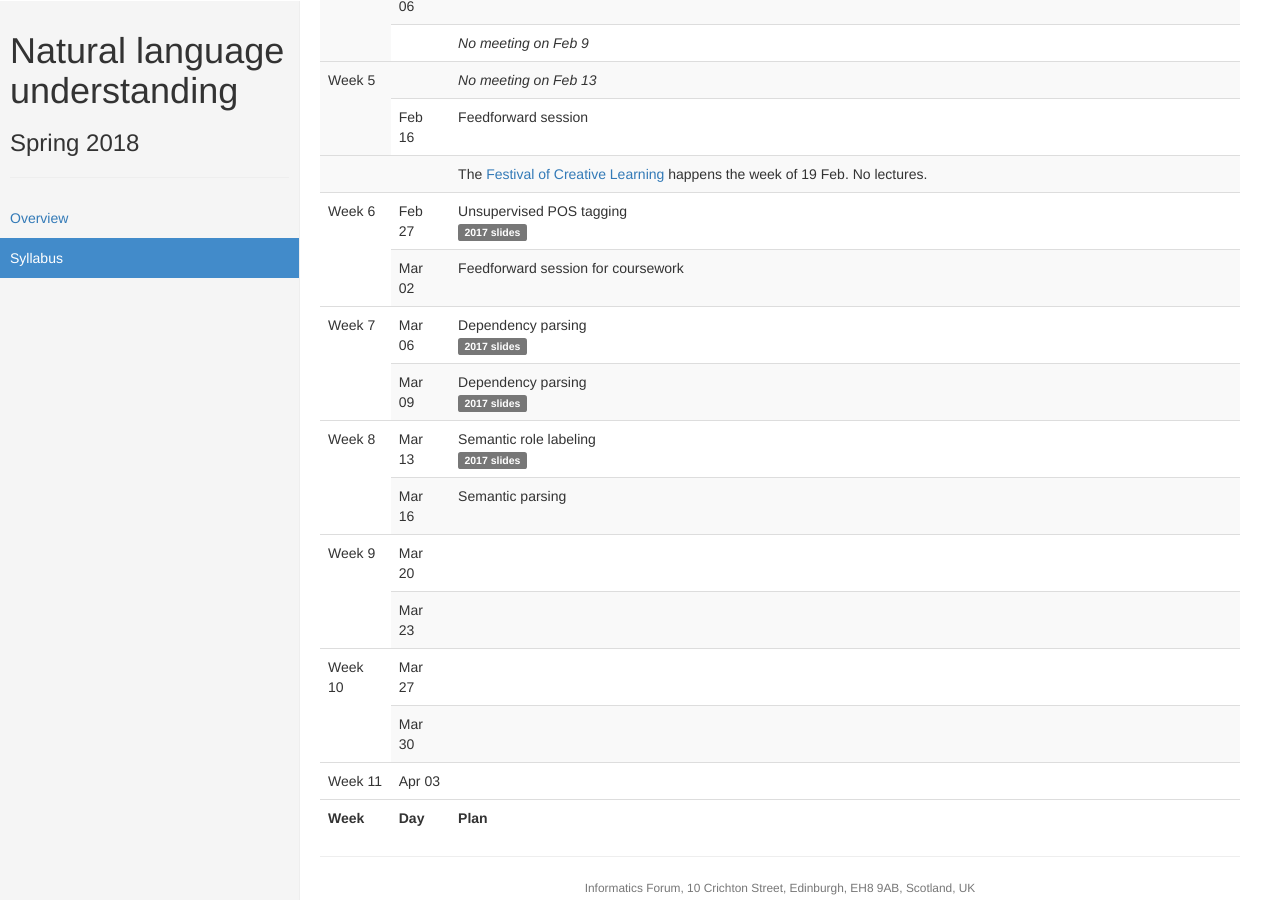
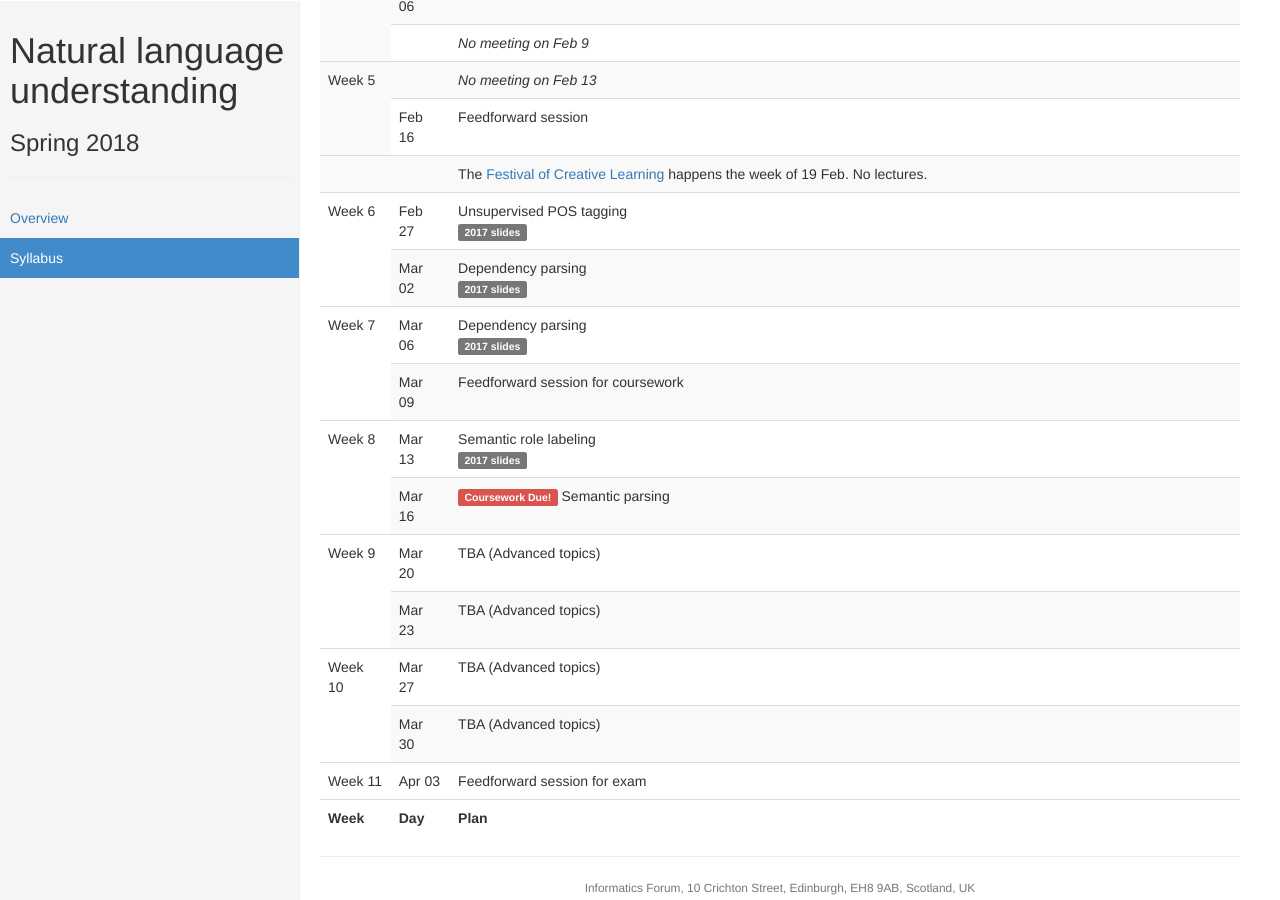
Before and after one commit to alopez/nlu-class, a Jekyll site: the page built from syllabus.md, in a window 1280 px wide and 900 px high, scrolled down 864 px. Built offline with Jekyll 4.4.1, drawn with Linux system fonts in a browser that asks for light colours.

Commit message:
Update syllabus

```diff
--- a/_data/syllabus.yaml
+++ b/_data/syllabus.yaml
@@ -97,19 +97,19 @@
     items:
   - date: 2018-03-02
     header:
-    - title: "Feedforward session for coursework"
+    - title: "Dependency parsing"
+      type: lecture
+      oldslides: assets/slides/2017/nlu_l08_depparsing1.pdf
 - name: Week 7
   plan:
   - date: 2018-03-06
     header:
     - title: "Dependency parsing"
       type: lecture
-      oldslides: assets/slides/2017/nlu_l08_depparsing1.pdf
+      oldslides: assets/slides/2017/nlu_l09_depparsing2.pdf
   - date: 2018-03-09
     header:
-    - title: "Dependency parsing"
-      type: lecture
-      oldslides: assets/slides/2017/nlu_l09_depparsing2.pdf
+    - title: "Feedforward session for coursework"
 - name: Week 8
   plan:
   - date: 2018-03-13
@@ -120,14 +120,25 @@
   - date: 2018-03-16
     header:
     - title: "Semantic parsing"
+      type: coursework
 - name: Week 9
   plan:
   - date: 2018-03-20
+    header:
+    - title: "TBA (Advanced topics)"
   - date: 2018-03-23
+    header:
+    - title: "TBA (Advanced topics)"
 - name: Week 10
   plan:
   - date: 2018-03-27
+    header:
+    - title: "TBA (Advanced topics)"
   - date: 2018-03-30
+    header:
+    - title: "TBA (Advanced topics)"
 - name: Week 11
   plan:
   - date: 2018-04-03
+    header:
+    - title: "Feedforward session for exam"
--- a/syllabus.md
+++ b/syllabus.md
@@ -41,7 +41,7 @@ the left sidebar.
         <td>{{ day.date | date: "%b %d" }}</td>
         <td>
           {% for header in day.header %}
-            {% if header.type == "coursework" %}<span class="label label-danger">Coursework</span>{% endif %}
+            {% if header.type == "coursework" %}<span class="label label-danger">Coursework Due!</span>{% endif %}
             {{ header.title }}<br/>
             {% if header.video %}<a href="{{ header.video }}"><span class="label label-success">Video</span></a>{% endif %}
             {% if header.slides %}<a href="{{ header.slides }}"><span class="label label-primary">Slides</span></a>{% endif %}
```
